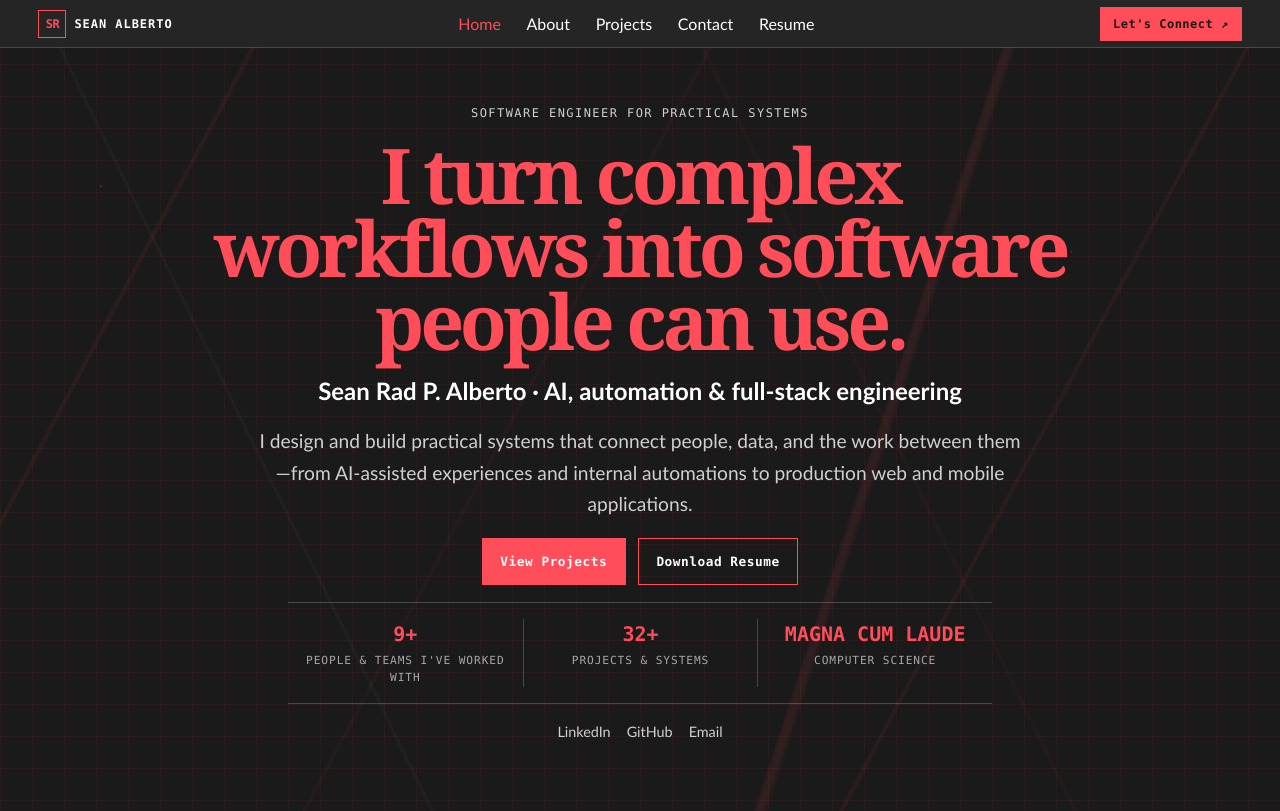
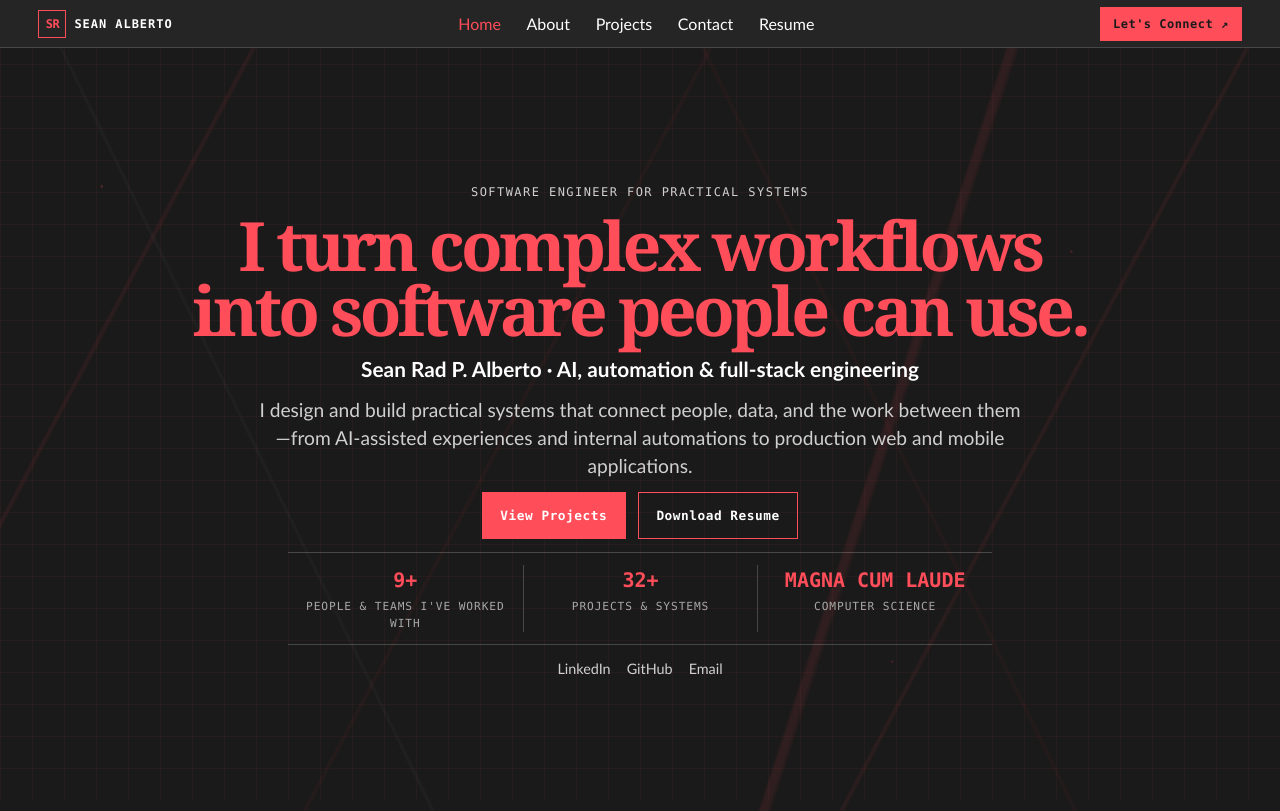
Before and after one commit to ImSeanSean/Portfolio, a Next.js app: page / in a window 1280 px wide. Shown: the top 811 px of the page. Built offline with nearby package versions, Linux system fonts and the light colour scheme.

Commit message:
Restore homepage section snapping

```diff
--- a/app/globals.css
+++ b/app/globals.css
@@ -108,7 +108,7 @@ html { -webkit-tap-highlight-color: rgba(255, 77, 90, .25); }
   @apply mx-auto flex flex-col items-center;
 }
 
-.home-page { @apply relative flex h-[90vh] w-[80vw] max-w-[68rem] justify-center gap-[1.1rem] pb-8 text-center; padding-top: clamp(4rem, 8vh, 6rem); }
+.home-page { @apply relative flex h-[calc(100dvh-6vh)] w-[80vw] max-w-[68rem] justify-center gap-[1.1rem] pb-8 text-center; min-height: 0; padding-top: clamp(4rem, 8vh, 6rem); }
 .home-page h1, .contact-page h1, .section-heading h1 { @apply font-heading text-[clamp(2.6rem,6vw,5rem)] leading-[.95] tracking-[-.055em] text-accent; }
 .home-page h1 { @apply max-w-[58rem]; }
 .home-intro { @apply font-mono text-xs tracking-[.12em] text-copy-muted uppercase; }
@@ -140,6 +140,8 @@ html { -webkit-tap-highlight-color: rgba(255, 77, 90, .25); }
 .hero-links a:hover { color: #ff4d5a; }
 
 .home-route { width: 100%; }
+.home-route.snap-scroll { height: calc(100dvh - 6vh); overflow-y: auto; scroll-snap-type: y mandatory; }
+.home-snap-section { min-height: calc(100dvh - 6vh); scroll-snap-align: start; scroll-snap-stop: always; }
 .home-section-heading { max-width: 44rem; }
 .home-section-heading h2 { font-family: Georgia, "Times New Roman", serif; font-size: clamp(2.25rem, 4vw, 4rem); letter-spacing: -.045em; line-height: 1; margin: .5rem 0 1rem; }
 .home-section-heading > p:last-child { color: #d0d0d0; font-size: clamp(1rem, 1.35vw, 1.15rem); line-height: 1.55; max-width: 38rem; }
@@ -371,6 +373,8 @@ h1, h2, h3 { text-wrap: balance; }
   .buttons { flex-wrap: wrap; gap: .55rem 1rem; grid-area: links; justify-content: flex-start; padding-top: .25rem; }
   .home-page h1 { text-align: center; }
   .home-page { height: auto; min-height: calc(90vh - 1rem); padding-bottom: 5rem; padding-top: 4rem; width: 86vw; }
+  .home-route.snap-scroll { height: auto; overflow-y: visible; scroll-snap-type: none; }
+  .home-snap-section { min-height: 0; scroll-snap-align: none; scroll-snap-stop: normal; }
   .hero-proof { grid-template-columns: 1fr; gap: .85rem; max-width: 20rem; }
   .hero-proof li { padding: 0; }
   .hero-proof li + li { border-left: 0; border-top: 1px solid rgba(255, 255, 255, .2); padding-top: .85rem; }
@@ -481,6 +485,14 @@ h1, h2, h3 { text-wrap: balance; }
   .project-case-study dd { font-size: .9rem; line-height: 1.35; }
 }
 
+@media (min-width: 769px) and (max-height: 820px) {
+  .home-page { gap: .8rem; padding-bottom: 2rem; padding-top: 3rem; }
+  .home-page h1 { font-size: clamp(2.35rem, 5.4vw, 4.25rem); }
+  .home-role { font-size: clamp(1.05rem, 1.7vw, 1.3rem); }
+  .home-summary { line-height: 1.45; }
+  .hero-proof { padding-block: .75rem; }
+}
+
 @media (max-width: 500px) {
   .skill-groups { grid-template-columns: 1fr; }
 }
--- a/app/page.js
+++ b/app/page.js
@@ -31,8 +31,8 @@ const processSteps = [
 
 export default function HomePage() {
   return (
-    <div className="home-route">
-      <section className="home-page">
+    <div className="home-route snap-scroll">
+      <section className="home-page home-snap-section" id="home-hero">
         <p className="home-intro">Software engineer for practical systems</p>
         <h1>I turn complex workflows into software people can use.</h1>
         <p className="home-role">
@@ -59,7 +59,7 @@ export default function HomePage() {
         </div>
       </section>
 
-      <section aria-labelledby="featured-work-heading" className="featured-work">
+      <section aria-labelledby="featured-work-heading" className="featured-work home-snap-section" id="featured-work">
         <div className="home-section-heading">
           <p className="eyebrow">Evidence from the work</p>
           <h2 id="featured-work-heading">Featured work</h2>
@@ -114,7 +114,7 @@ export default function HomePage() {
         <Link className="home-section-link" href="/projects">See the full project catalogue <span aria-hidden="true">→</span></Link>
       </section>
 
-      <section aria-labelledby="process-heading" className="process-section">
+      <section aria-labelledby="process-heading" className="process-section home-snap-section" id="how-i-work">
         <div className="home-section-heading process-heading">
           <p className="eyebrow">How I work</p>
           <h2 id="process-heading">A practical loop from friction to flow.</h2>
```
